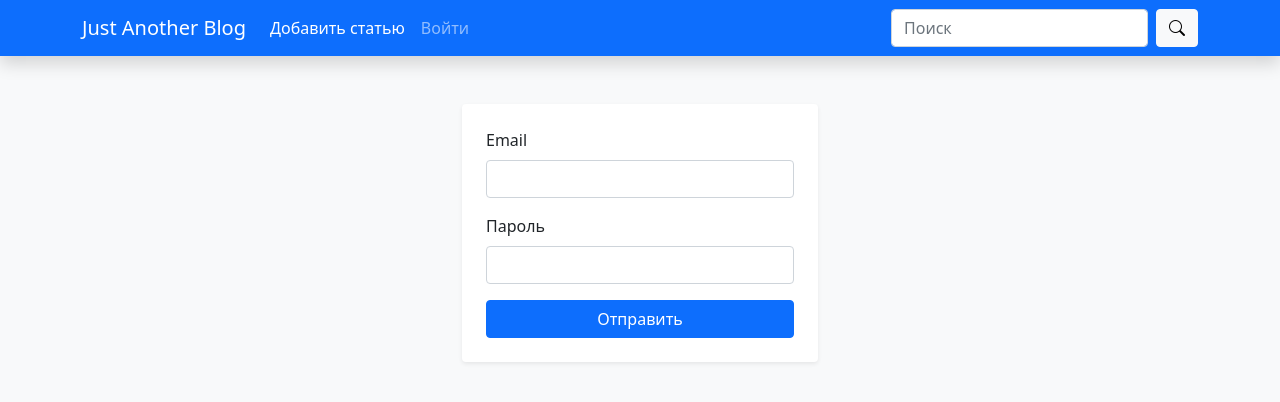
After one commit to BakasaRus/AIP-Blog, a Flask app: page /login in a window 1280 px wide. The commit adds this page. Shown: the top 402 px of the page. Run offline with Flask 2, Linux system fonts and the light colour scheme; data that the repository does not hold is empty; some libraries are stand-ins or nearby versions.

Commit message:
Add login form

```diff
--- a/app.py
+++ b/app.py
@@ -15,6 +15,11 @@ migrate = Migrate(app, db)
 @app.route('/')
 def homepage():
     return render_template('index.html', header='Последние статьи', articles=Article.query.all())
+
+
+@app.route('/login')
+def login():
+    return render_template('login.html')
 
 
 @app.route('/articles/new', methods=['GET', 'POST'])
--- /dev/null
+++ b/templates/auth.html
@@ -0,0 +1,33 @@
+<!doctype html>
+<html lang="en">
+<head>
+    <meta charset="utf-8">
+    <meta name="viewport" content="width=device-width, initial-scale=1">
+    <link href="https://cdn.jsdelivr.net/npm/bootstrap@5.0.0-beta1/dist/css/bootstrap.min.css" rel="stylesheet"
+          integrity="sha384-giJF6kkoqNQ00vy+HMDP7azOuL0xtbfIcaT9wjKHr8RbDVddVHyTfAAsrekwKmP1" crossorigin="anonymous">
+    <link rel="stylesheet" href="https://cdn.jsdelivr.net/npm/bootstrap-icons@1.3.0/font/bootstrap-icons.css">
+    <title>
+        {% block title %}
+        Just Another Blog
+        {% endblock %}
+    </title>
+</head>
+<body class="bg-light">
+<header>
+    {% include 'navbar.html' %}
+</header>
+<main>
+    <div class="container my-5">
+        <div class="row">
+            <div class="col-xl-4 offset-xl-4 col-lg-6 offset-lg-3 col-md-8 offset-md-2">
+            {% block content %}
+            {% endblock %}
+            </div>
+        </div>
+    </div>
+</main>
+<script src="https://cdn.jsdelivr.net/npm/bootstrap@5.0.0-beta1/dist/js/bootstrap.bundle.min.js"
+        integrity="sha384-ygbV9kiqUc6oa4msXn9868pTtWMgiQaeYH7/t7LECLbyPA2x65Kgf80OJFdroafW"
+        crossorigin="anonymous"></script>
+</body>
+</html>
--- /dev/null
+++ b/templates/login.html
@@ -0,0 +1,17 @@
+{% extends 'auth.html' %}
+
+{% block content %}
+    <form class="bg-white rounded-2 p-4 shadow-sm">
+        <div class="mb-3">
+            <label for="exampleInputEmail1" class="form-label">Email</label>
+            <input type="email" class="form-control" id="exampleInputEmail1" aria-describedby="emailHelp">
+        </div>
+        <div class="mb-3">
+            <label for="exampleInputPassword1" class="form-label">Пароль</label>
+            <input type="password" class="form-control" id="exampleInputPassword1">
+        </div>
+        <div class="d-grid gap-2">
+            <button class="btn btn-primary" type="submit">Отправить</button>
+        </div>
+    </form>
+{% endblock %}
--- a/templates/navbar.html
+++ b/templates/navbar.html
@@ -10,6 +10,9 @@
                 <li class="nav-item">
                     <a class="nav-link active" aria-current="page" href="{{ url_for('create_article') }}">Добавить статью</a>
                 </li>
+                <li class="nav-item">
+                    <a href="{{ url_for('login') }}" class="nav-link">Войти</a>
+                </li>
             </ul>
             <form class="d-flex" action="{{ url_for('search') }}">
                 <input name="text" class="form-control me-2" type="search" placeholder="Поиск" aria-label="Поиск">
```
